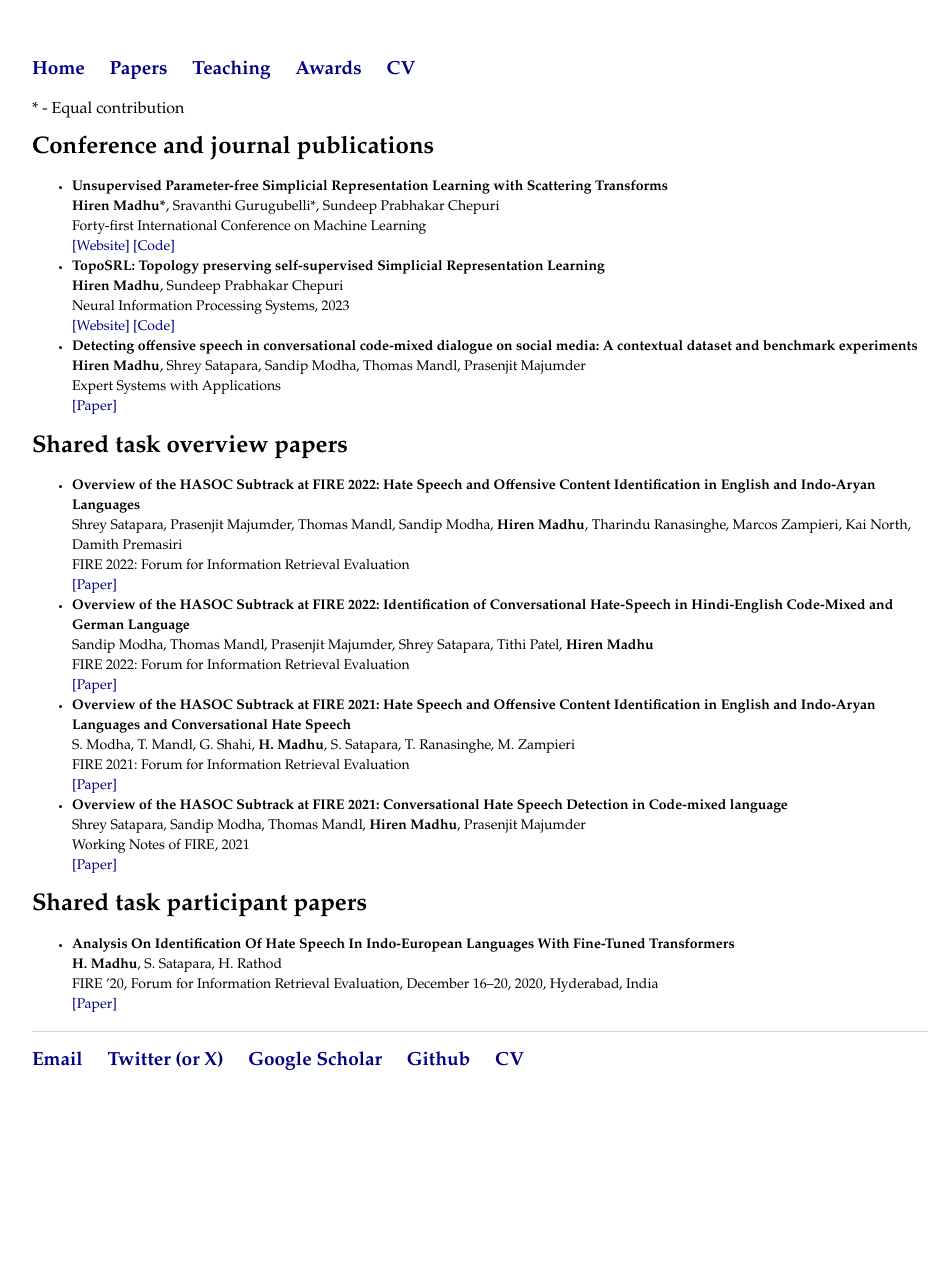
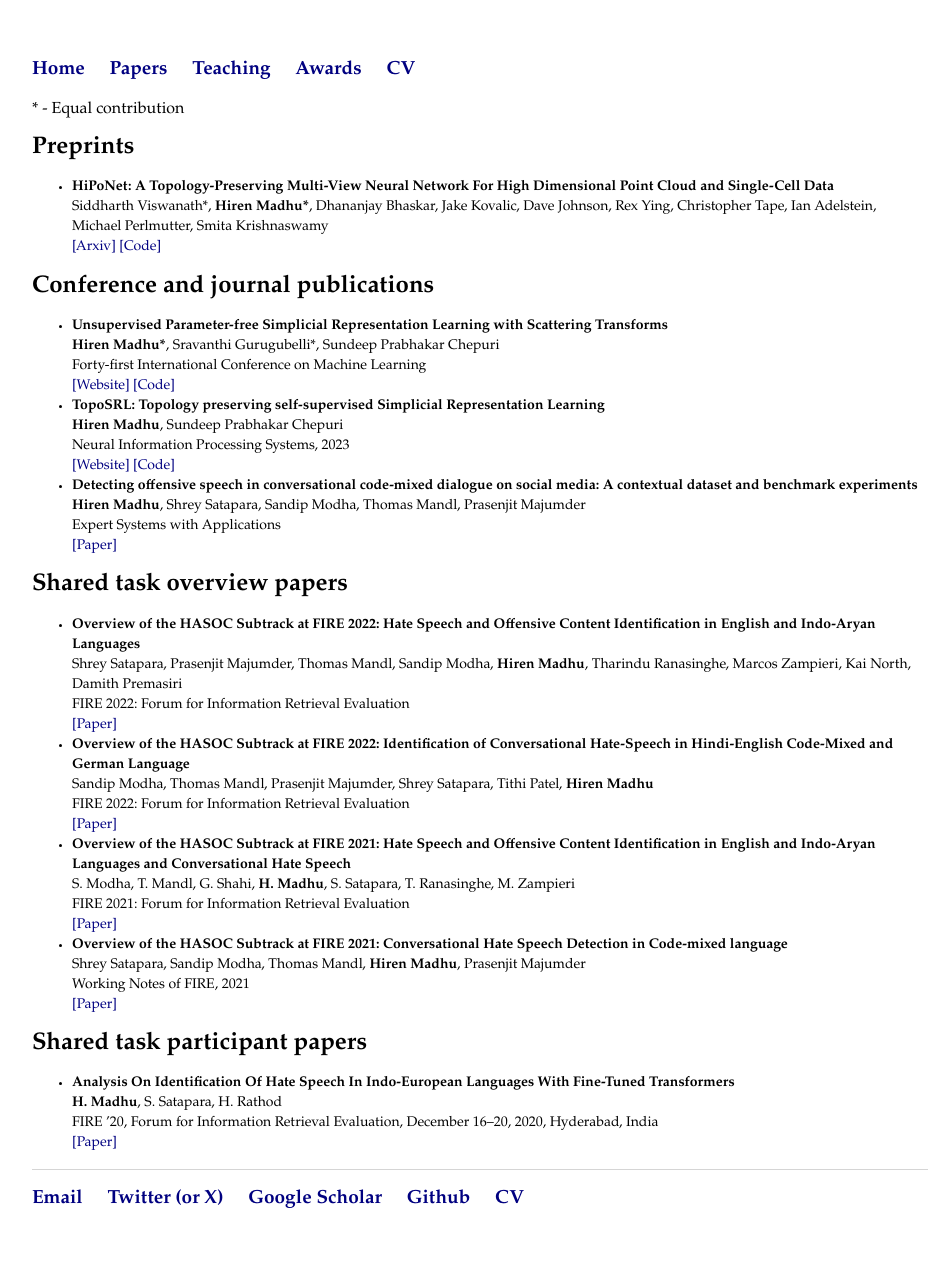
Before and after one commit to HirenMadhu/hirenmadhu.github.io, a Jekyll site: the page built from papers/index.html, in a window 1280 px wide. Shown: the whole page, without its empty margins (160-1109 px from the left). Built offline with Jekyll 4.4.1, drawn with Linux system fonts in a browser that asks for light colours; before the commit the page ends 1132 px from its top, so only the background shows below that.

Commit message:
Updated Arxiv.

```diff
--- a/papers/index.html
+++ b/papers/index.html
@@ -3,6 +3,13 @@ layout: default
 title: Papers
 ---
 * - Equal contribution
+	<h1>Preprints</h1>
+	<ul>
+		<li><b> HiPoNet: A Topology-Preserving Multi-View Neural Network For High Dimensional Point Cloud and Single-Cell Data </b>
+			<br> Siddharth Viswanath*, <b>Hiren Madhu*</b>, Dhananjay Bhaskar, Jake Kovalic, Dave Johnson, Rex Ying, Christopher Tape, Ian Adelstein, Michael Perlmutter, Smita Krishnaswamy
+			<br> <a href="https://arxiv.org/abs/2502.07746">[Arxiv]</a> <a href="https://github.com/KrishnaswamyLab/PointCloudNet/tree/main">[Code]</a>
+		</li>
+	</ul>
 	<h1>Conference and journal publications</h1>
 	<ul>
 	<li><b> Unsupervised Parameter-free Simplicial Representation Learning with Scattering Transforms </b>
```
